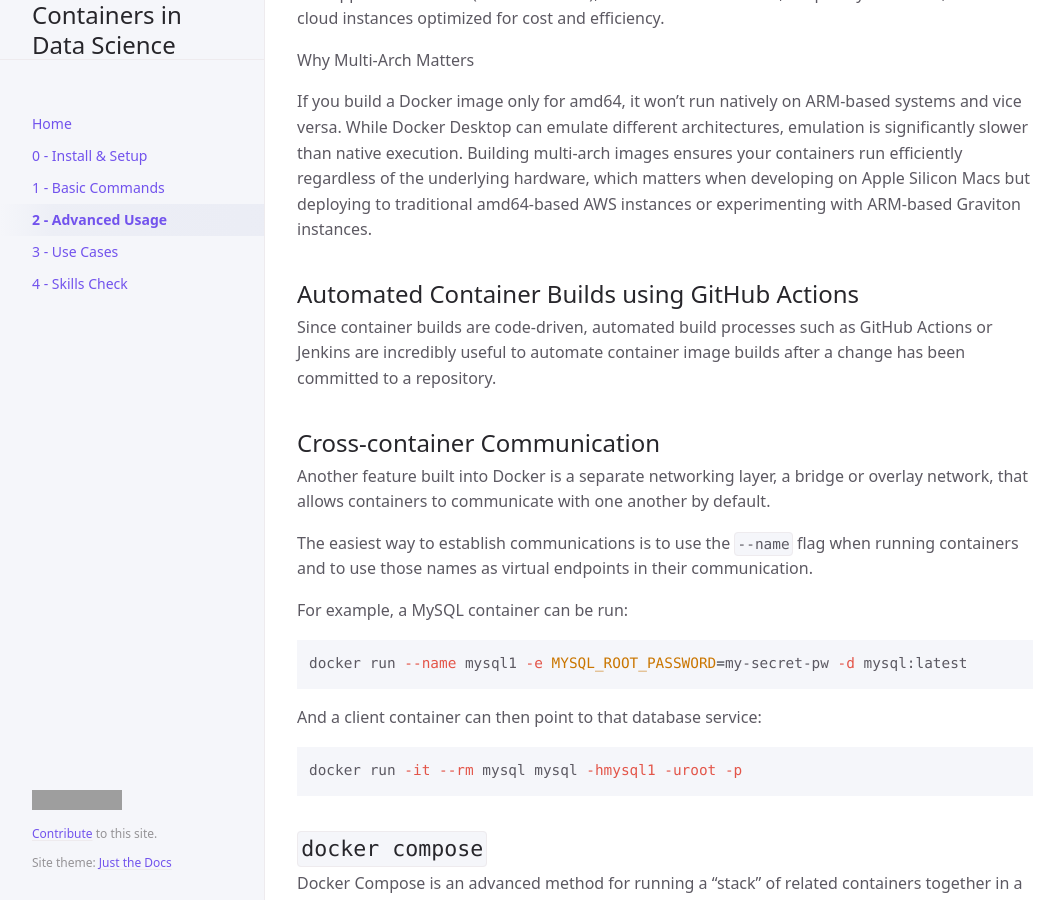
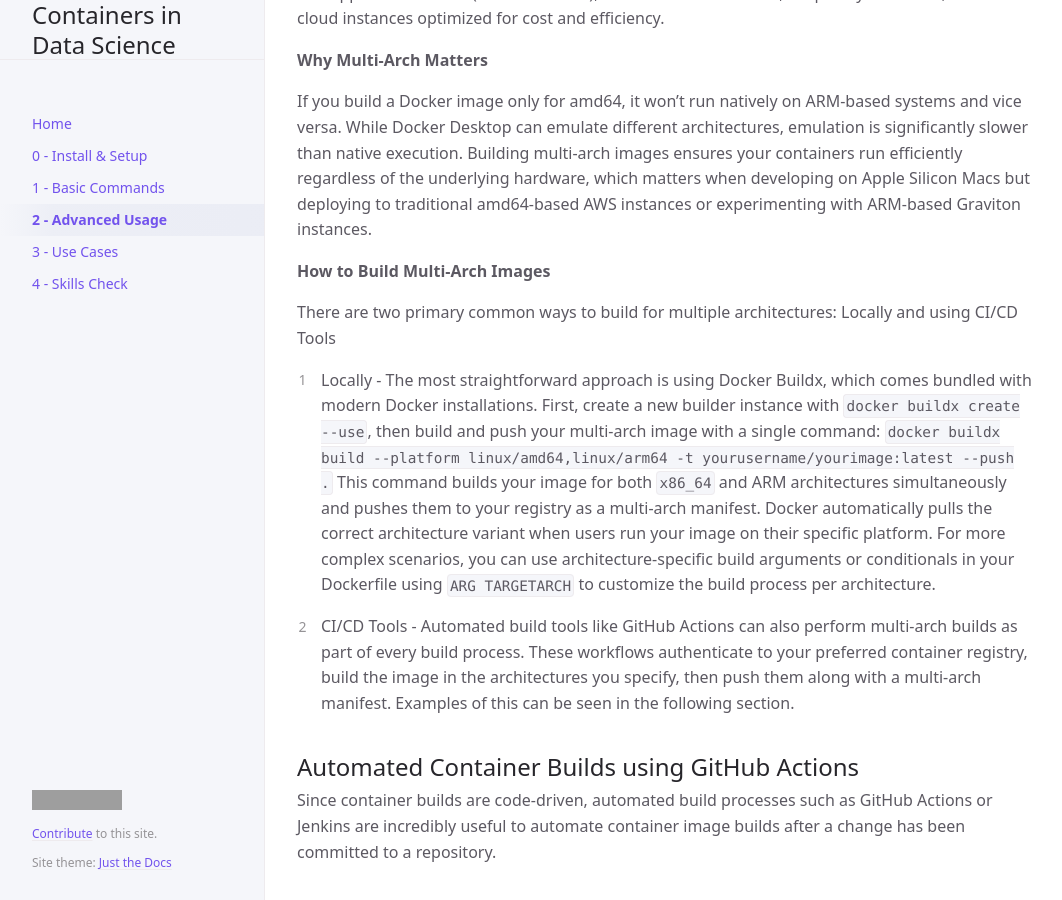
Before and after one commit to UVADS/container-basics, a Jekyll site: the page built from docs/advanced-commands.md, in a window 1280 px wide and 900 px high, scrolled down 4768 px. Shown: the whole window, without its empty margins (107-1169 px from the left). Built offline with Jekyll 4.4.1, drawn with Linux system fonts in a browser that asks for light colours; cached includes are drawn as plain includes; grey boxes are pictures that could not be loaded.

Commit message:
Multi-arch

```diff
--- a/docs/advanced-commands.md
+++ b/docs/advanced-commands.md
@@ -162,13 +162,29 @@ with Intel or AMD processors, as well as traditional cloud servers like standard
 **arm64** (also called AArch64) is the 64-bit ARM architecture known for power efficiency. You'll find it in Apple
 Silicon Macs (M1/M2/M3/M4), AWS Graviton instances, Raspberry Pi devices, and newer cloud instances optimized for cost and efficiency.
 
-Why Multi-Arch Matters
+**Why Multi-Arch Matters**
 
 If you build a Docker image only for amd64, it won't run natively on ARM-based systems and vice versa. While Docker
 Desktop can emulate different architectures, emulation is significantly slower than native execution. Building
 multi-arch images ensures your containers run efficiently regardless of the underlying hardware, which matters
 when developing on Apple Silicon Macs but deploying to traditional amd64-based AWS instances or experimenting
 with ARM-based Graviton instances.
+
+**How to Build Multi-Arch Images**
+
+There are two primary common ways to build for multiple architectures: Locally and using CI/CD Tools
+
+1. Locally - The most straightforward approach is using Docker Buildx, which comes bundled with modern Docker installations.
+First, create a new builder instance with `docker buildx create --use`, then build and push your multi-arch image with a single
+command: `docker buildx build --platform linux/amd64,linux/arm64 -t yourusername/yourimage:latest --push .` This command builds
+your image for both `x86_64` and ARM architectures simultaneously and pushes them to your registry as a multi-arch manifest.
+Docker automatically pulls the correct architecture variant when users run your image on their specific platform. For more
+complex scenarios, you can use architecture-specific build arguments or conditionals in your Dockerfile using `ARG TARGETARCH`
+to customize the build process per architecture.
+
+2. CI/CD Tools - Automated build tools like GitHub Actions can also perform multi-arch builds as part of every build process.
+These workflows authenticate to your preferred container registry, build the image in the architectures you specify, then
+push them along with a multi-arch manifest. Examples of this can be seen in the following section.
 
 ## Automated Container Builds using GitHub Actions
 
```
